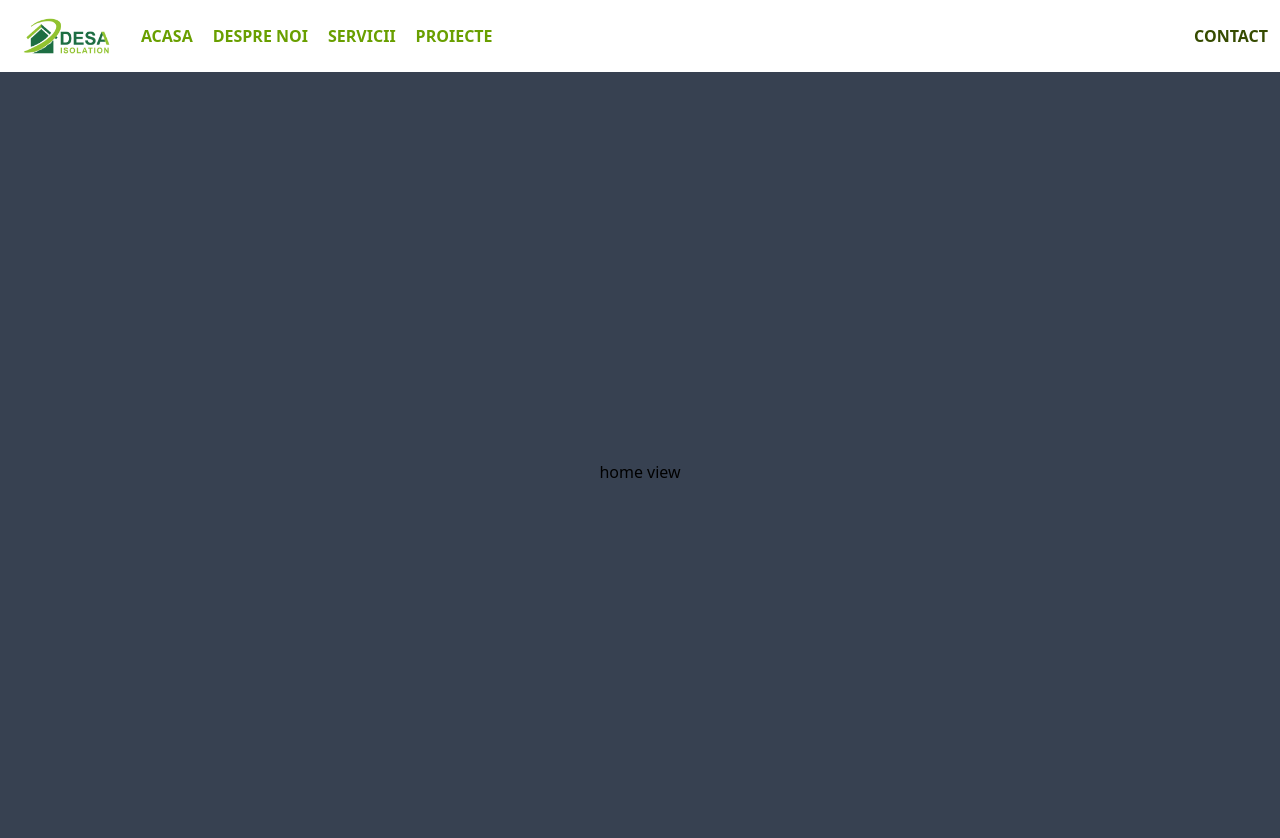
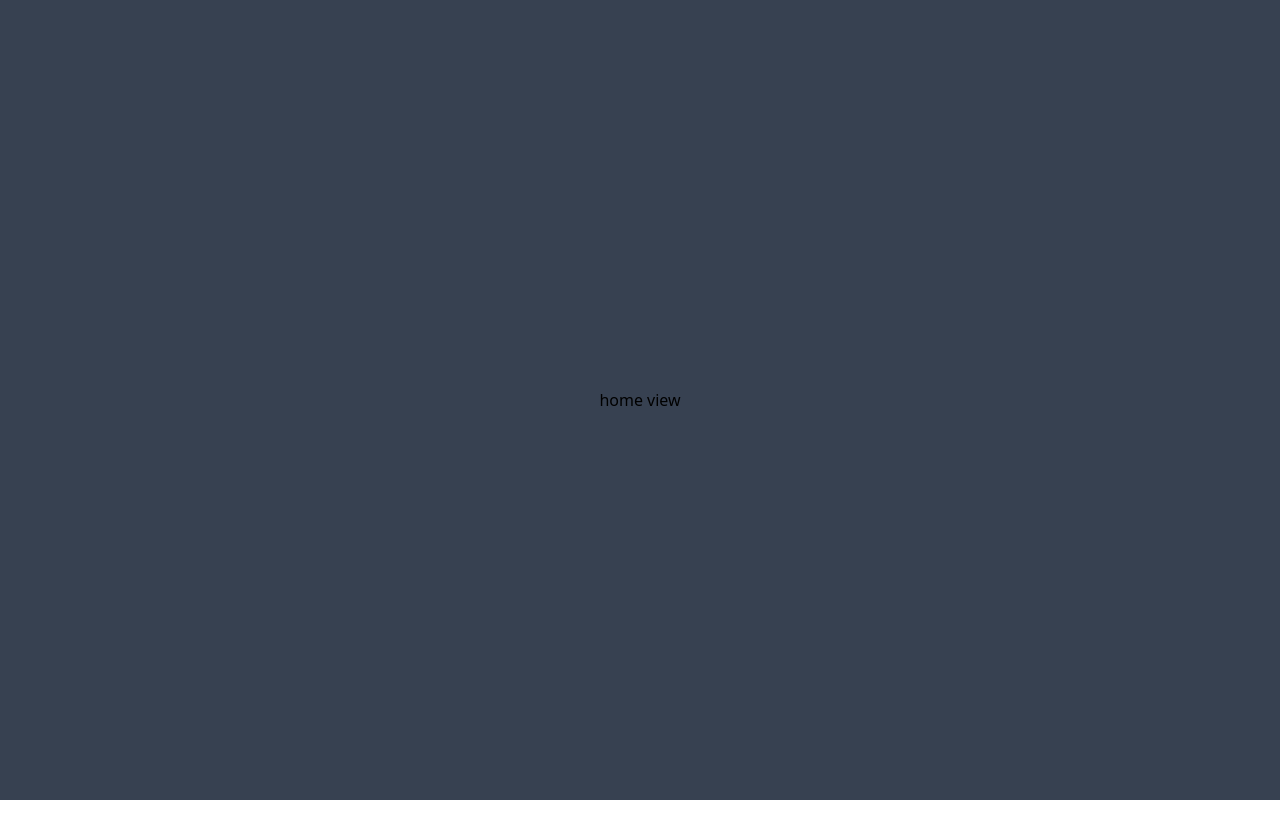
Before and after one commit to DenisWithOneN/desa-isolation, a Vue app: page / in a window 1280 px wide. Shown: the top 838 px of the page. After the commit the page ends 800 px from the top, so only its background shows below. Built offline with nearby package versions, Linux system fonts and the light colour scheme.

Commit message:
Remove unused components from App.vue

```diff
--- a/src/App.vue
+++ b/src/App.vue
@@ -1,12 +1,8 @@
 <script setup>
 import { RouterView } from "vue-router";
-import NavbarDesktop from "./components/general/NavbarDesktop.vue";
-import NavbarMobile from "./components/general/NavbarMobile.vue";
 </script>
 <template>
   <body class="bg-gray-700">
-    <NavbarDesktop />
-    <NavbarMobile />
     <RouterView></RouterView>
   </body>
 </template>
```
